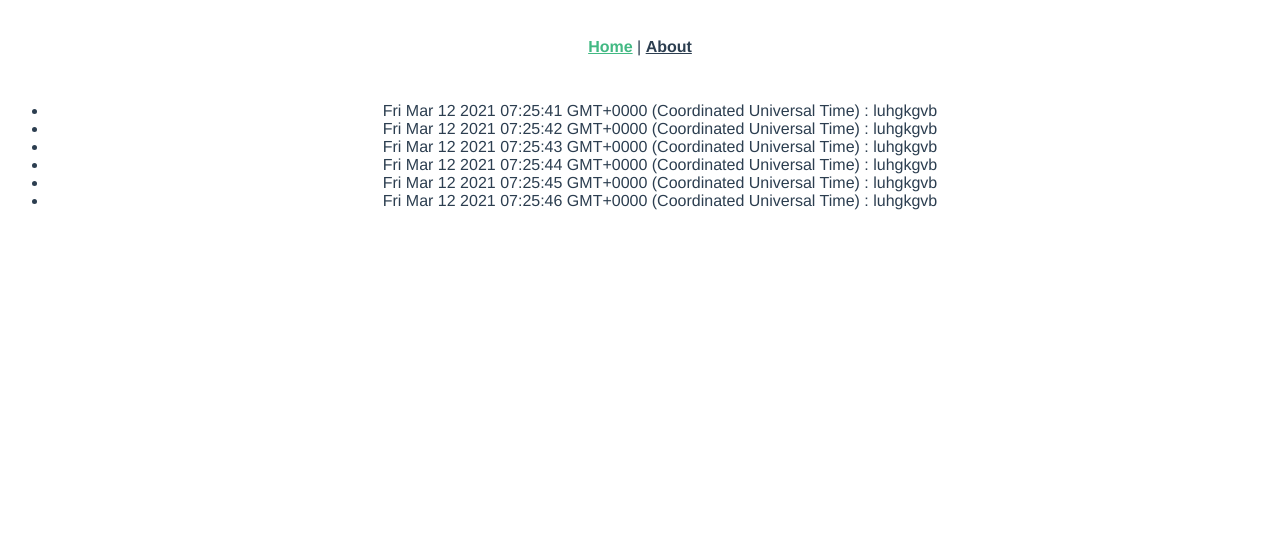
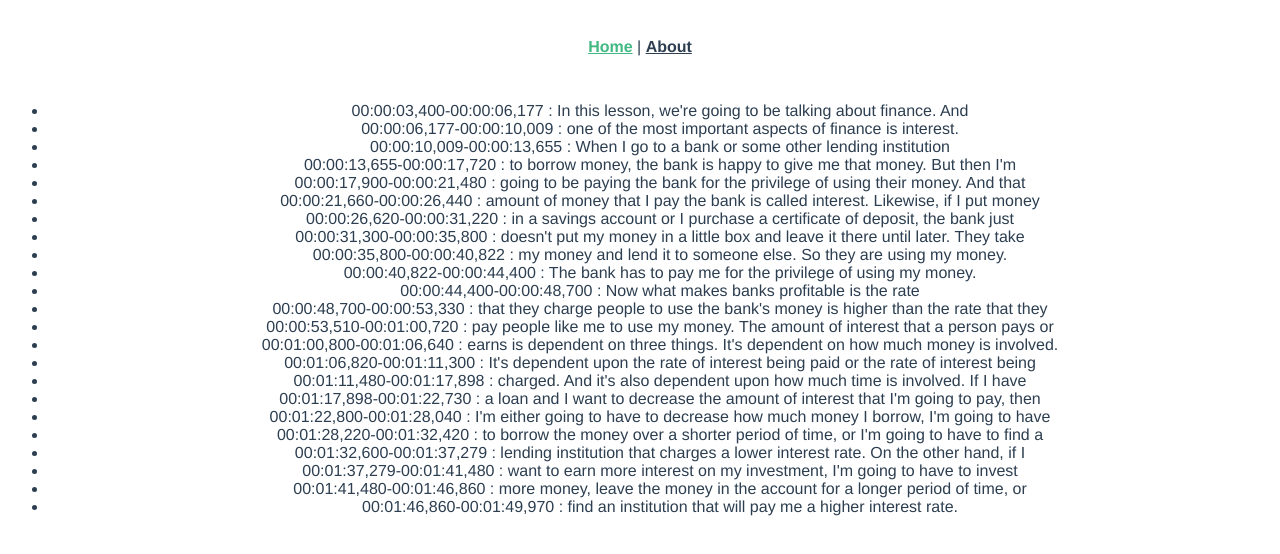
Before and after one commit to GenrihMD/framework3, a Vue app: page / in a window 1280 px wide. Shown: the top 554 px of the page. Built offline with nearby package versions, Linux system fonts and the light colour scheme.

Commit message:
Add data

```diff
--- a/src/components/List.vue
+++ b/src/components/List.vue
@@ -1,8 +1,8 @@
 <template>
   <div class="list">
     <ul>
-      <li v-for="sub in subs" :key="sub.time">
-        {{ sub.time }} : {{ sub.text }}
+      <li v-for="sub in subs" :key="sub.start">
+        {{ sub.start }}-{{ sub.end }} : {{ sub.text }}
       </li>
     </ul>
   </div>
@@ -13,8 +13,142 @@ import { defineComponent, ref } from "vue";
 
 const subList = [
   {
-    time: new Date(),
-    text: "luhgkgvb"
+    start: "00:00:03,400",
+    end: "00:00:06,177",
+    text: `In this lesson, we're going to
+be talking about finance. And`
+  },
+  {
+    start: "00:00:06,177",
+    end: "00:00:10,009",
+    text: `one of the most important aspects
+of finance is interest.`
+  },
+  {
+    start: "00:00:10,009",
+    end: "00:00:13,655",
+    text: `When I go to a bank or some
+other lending institution`
+  },
+  {
+    start: "00:00:13,655",
+    end: "00:00:17,720",
+    text: `to borrow money, the bank is happy
+to give me that money. But then I'm`
+  },
+  {
+    start: "00:00:17,900",
+    end: "00:00:21,480",
+    text: `going to be paying the bank for the
+privilege of using their money. And that`
+  },
+  {
+    start: "00:00:21,660",
+    end: "00:00:26,440",
+    text: `amount of money that I pay the bank is
+called interest. Likewise, if I put money`
+  },
+  {
+    start: "00:00:26,620",
+    end: "00:00:31,220",
+    text: `in a savings account or I purchase a
+certificate of deposit, the bank just`
+  },
+  {
+    start: "00:00:31,300",
+    end: "00:00:35,800",
+    text: `doesn't put my money in a little box
+and leave it there until later. They take`
+  },
+  {
+    start: "00:00:35,800",
+    end: "00:00:40,822",
+    text: `my money and lend it to someone
+else. So they are using my money.`
+  },
+  {
+    start: "00:00:40,822",
+    end: "00:00:44,400",
+    text: `The bank has to pay me for the privilege
+of using my money.`
+  },
+  {
+    start: "00:00:44,400",
+    end: "00:00:48,700",
+    text: `Now what makes banks
+profitable is the rate`
+  },
+  {
+    start: "00:00:48,700",
+    end: "00:00:53,330",
+    text: `that they charge people to use the bank's
+money is higher than the rate that they`
+  },
+  {
+    start: "00:00:53,510",
+    end: "00:01:00,720",
+    text: `pay people like me to use my money. The
+amount of interest that a person pays or`
+  },
+  {
+    start: "00:01:00,800",
+    end: "00:01:06,640",
+    text: `earns is dependent on three things. It's
+dependent on how much money is involved.`
+  },
+  {
+    start: "00:01:06,820",
+    end: "00:01:11,300",
+    text: `It's dependent upon the rate of interest
+being paid or the rate of interest being`
+  },
+  {
+    start: "00:01:11,480",
+    end: "00:01:17,898",
+    text: `charged. And it's also dependent upon
+how much time is involved. If I have`
+  },
+  {
+    start: "00:01:17,898",
+    end: "00:01:22,730",
+    text: `a loan and I want to decrease the amount
+of interest that I'm going to pay, then`
+  },
+  {
+    start: "00:01:22,800",
+    end: "00:01:28,040",
+    text: `I'm either going to have to decrease how
+much money I borrow, I'm going to have`
+  },
+  {
+    start: "00:01:28,220",
+    end: "00:01:32,420",
+    text: `to borrow the money over a shorter period
+of time, or I'm going to have to find a`
+  },
+  {
+    start: "00:01:32,600",
+    end: "00:01:37,279",
+    text: `lending institution that charges a lower
+interest rate. On the other hand, if I`
+  },
+  {
+    start: "00:01:37,279",
+    end: "00:01:41,480",
+    text: `want to earn more interest on my
+investment, I'm going to have to invest`
+  },
+  {
+    start: "00:01:41,480",
+    end: "00:01:46,860",
+    text: `more money, leave the money in the
+account for a longer period of time, or`
+  },
+  {
+    start: "00:01:46,860",
+    end: "00:01:49,970",
+    text: `find an institution that will pay
+me a higher interest rate.`
   }
 ];
 
@@ -24,13 +158,6 @@ export default defineComponent({
   setup() {
     const subs = ref(subList);
 
-    setInterval(() => {
-      subs.value.push({
-        time: new Date(),
-        text: "luhgkgvb"
-      });
-    }, 1000);
-
     return {
       subs
     };
```
